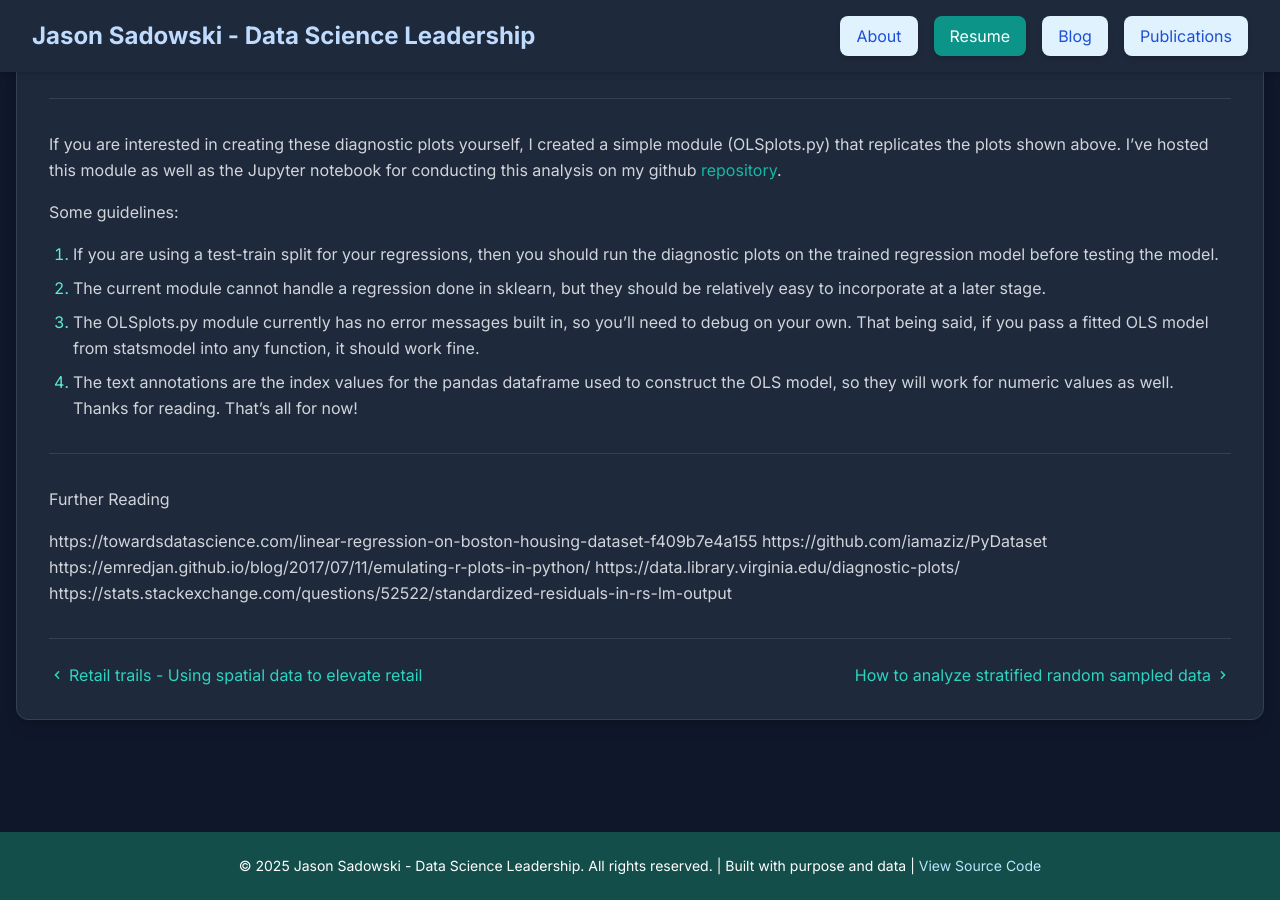
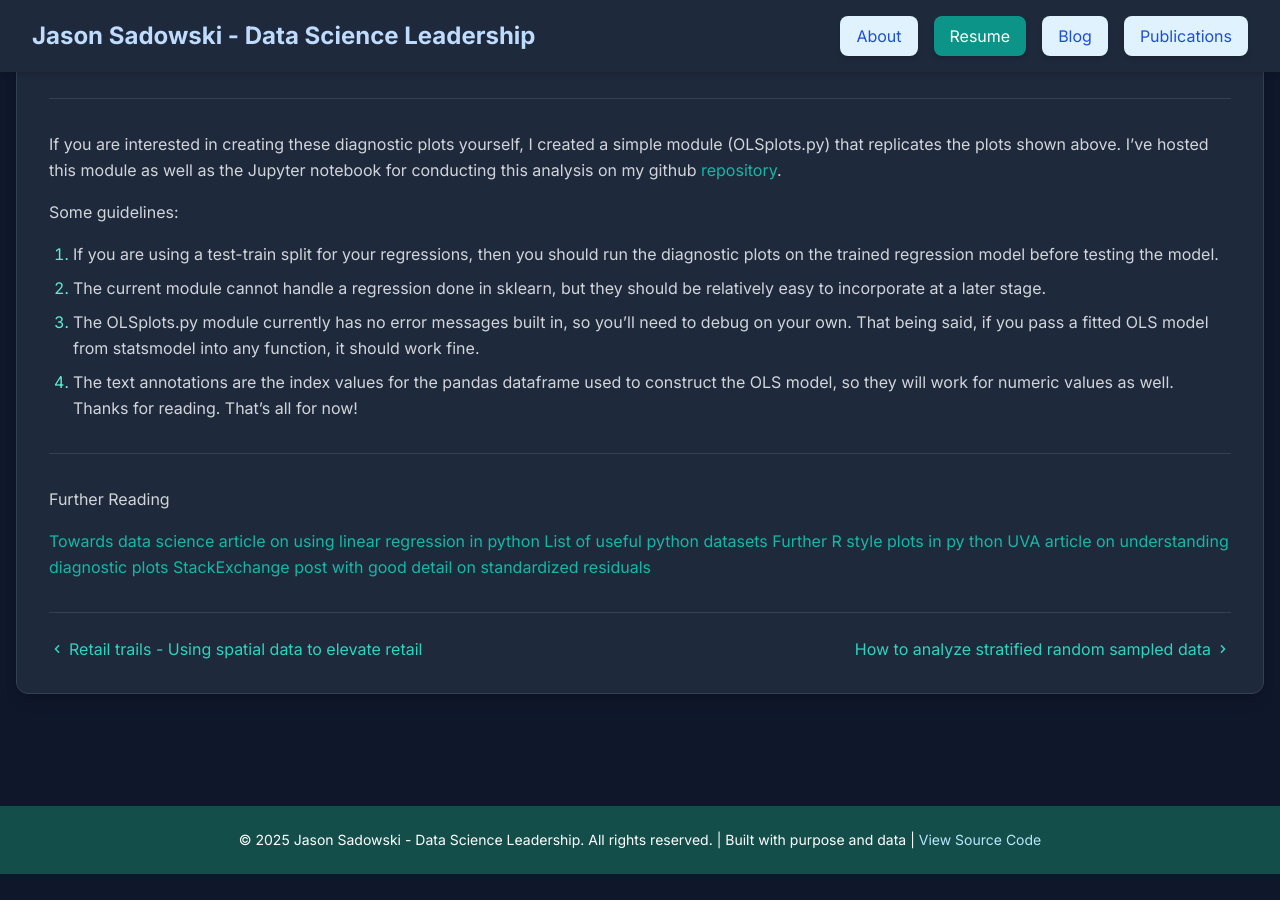
Before and after one commit to j-sadowski/personal_website, a Jekyll site: the page built from _posts/2019-11-20-Linear-Regression-Diagnostic-Plots.md, in a window 1280 px wide and 900 px high, scrolled down 8867 px. Built offline with Jekyll 4.4.1, drawn with Linux system fonts in a browser that asks for light colours; nearby versions of some CDN libraries; after the commit the page ends 9741 px from its top, so only the background shows below that.

```diff
--- a/_posts/2019-11-20-Linear-Regression-Diagnostic-Plots.md
+++ b/_posts/2019-11-20-Linear-Regression-Diagnostic-Plots.md
@@ -232,8 +232,9 @@ Thanks for reading. That’s all for now!
 ***
 Further Reading
 
-https://towardsdatascience.com/linear-regression-on-boston-housing-dataset-f409b7e4a155
-https://github.com/iamaziz/PyDataset
-https://emredjan.github.io/blog/2017/07/11/emulating-r-plots-in-python/
-https://data.library.virginia.edu/diagnostic-plots/
-https://stats.stackexchange.com/questions/52522/standardized-residuals-in-rs-lm-output
+
+[Towards data science article on using linear regression in python](https://towardsdatascience.com/linear-regression-on-boston-housing-dataset-f409b7e4a155)
+[List of useful python datasets](https://github.com/iamaziz/PyDataset)
+[Further R style plots in py thon](https://emredjan.github.io/blog/2017/07/11/emulating-r-plots-in-python/)
+[UVA article on understanding diagnostic plots](https://data.library.virginia.edu/diagnostic-plots/)
+[StackExchange post with good detail on standardized residuals](https://stats.stackexchange.com/questions/52522/standardized-residuals-in-rs-lm-output)
```
Also changed, not shown: _posts/2019-12-12-How-to-analyze-stratified-random-sampled-data.md (+5 -5 lines), _posts/2020-08-29-Looking-beyond-feature-importance.md (+3 -3 lines).
